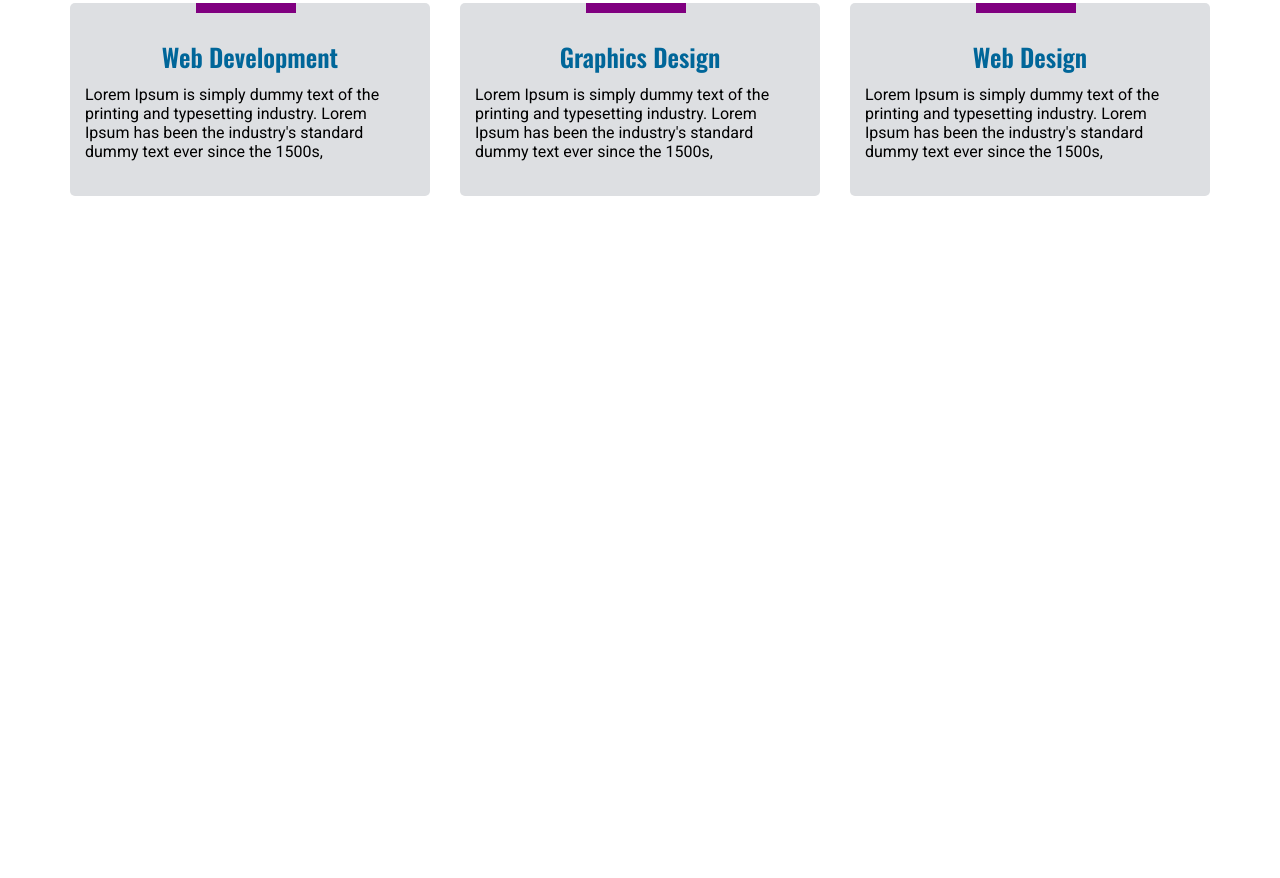
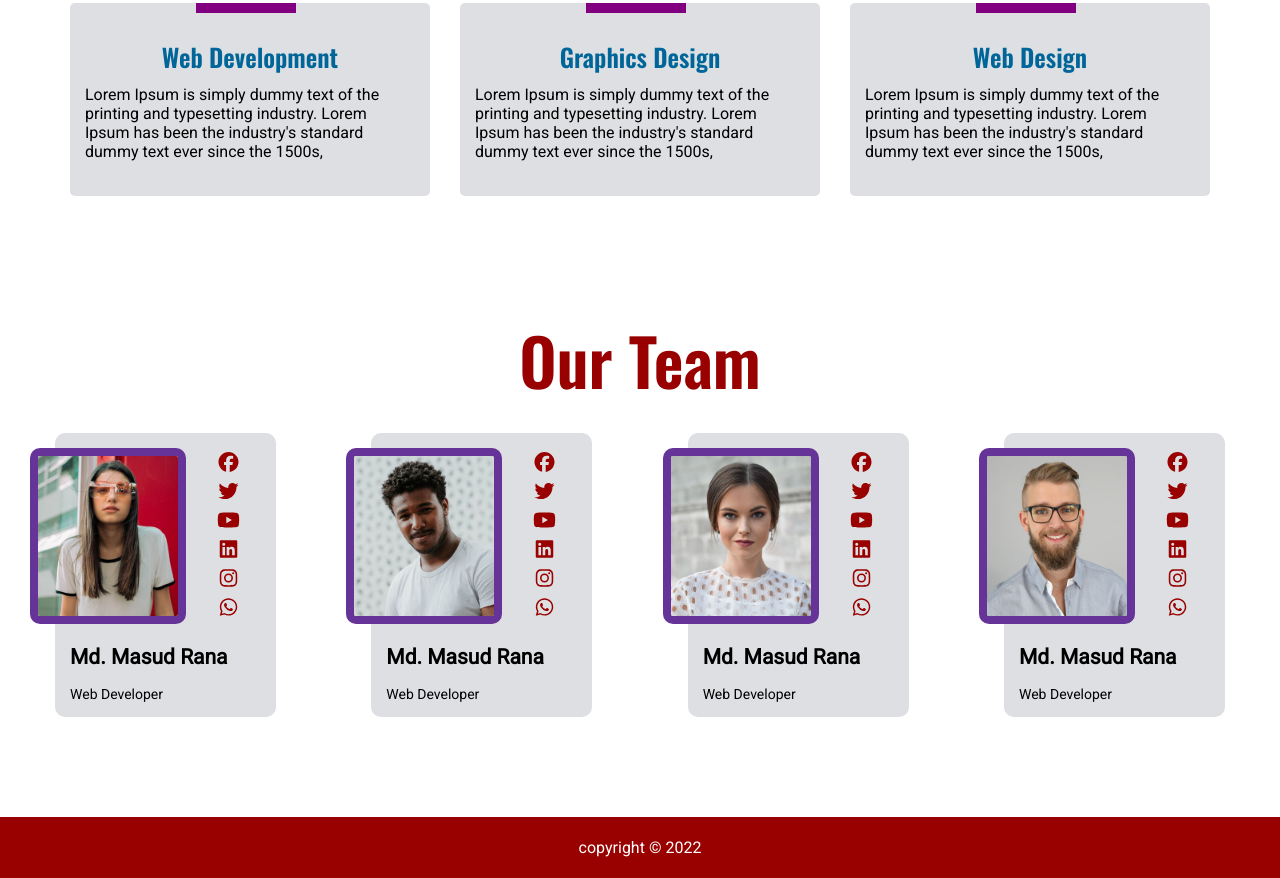
Before and after one commit to nfjisan/LandingPage, a plain HTML site: page index.html in a window 1280 px wide. Shown: the part 883-1761 px from the top of the page. Before the commit the page ends 1194 px from the top, so only its background shows below. Drawn offline with nearby package versions, Linux system fonts and the light colour scheme.

Commit message:
team and footer section added

```diff
--- a/assets/css/core.css
+++ b/assets/css/core.css
@@ -139,7 +139,8 @@ a{
 	==============================================================
 */
 .services_section{
-	padding: 100px 0px;
+	padding-top:100px;
+	padding-bottom: 50px;
 }
 .services{
 	display: flex;
@@ -182,3 +183,100 @@ a{
     margin: 0px;
     margin-top: 10px;
 }
+
+
+
+/*
+	==============================================================
+		6. Team
+	==============================================================
+*/
+
+.team_section{
+	padding-top:50px;
+	padding-bottom: 100px;
+}
+.team{
+	display: flex;
+    justify-content: space-between;
+}
+.single_team{
+	background-color: #dddfe2;
+	padding: 15px;
+	position: relative;
+	border-radius: 10px;
+}
+.single_team:after{
+	content: '';
+	position: absolute;
+	top:0px;
+	left: 0px;
+	width:0%;
+	height:100%;
+	background: linear-gradient(to bottom, #ffeb3c 0%, #ff9600 100%);
+	-webkit-background: linear-gradient(to top, #ffeb3c 0%, #ff9600 100%);
+	transition: all 600ms ease;
+	-webkit-transition:all 600ms ease;
+	border-radius: 10px;
+}
+.single_team:hover::after{
+	width:100%;
+	z-index: 1;
+}
+
+.single_team_top{
+	display: flex;
+	z-index: 5;
+}
+.team_pic{
+	flex: 3;
+	z-index: 5;
+	margin-right: 15px;
+}
+.team_pic img{
+	width:140px;
+	border: 8px solid rebeccapurple;
+	border-radius: 10px;
+	margin-left: -40px;
+}
+.team_social_link{
+	flex: 1;
+    z-index: 5;
+    flex-direction: column;
+    display: flex;
+    justify-content: center;
+    align-items: center;
+    margin-left: 15px;
+    margin-right: 20px;
+}
+.team_social_link a{
+	     color: #990000;
+    font-size: 20px;
+    margin-bottom: 5px;
+}
+.single_team_bottom{
+	z-index: 5 !important;
+	position: relative;
+}
+.single_team_bottom h2{
+	z-index: 5;
+}
+
+
+
+
+
+/*
+	==============================================================
+		7. Footer
+	==============================================================
+*/
+.footer_section{
+	background-color: #990000;
+	padding: 5px 0px;
+}
+.footer_section p{
+	color:#fff;
+	font-size: 16px;
+	text-align: center;;
+}
--- a/index.html
+++ b/index.html
@@ -59,7 +59,7 @@
 
 
 
-	<!-- ===== services Section End ===== -->
+	<!-- ===== services Section start ===== -->
 	<section class="services_section">
 		<div class="container">
 			<div class="title">
@@ -85,10 +85,102 @@
 
 
 
+	<!-- ===== team Section start ===== -->
+	<section class="team_section">
+		<div class="container">
+			<div class="title">
+				<h2>Our Team</h2>
+			</div>
+			<div class="team">
+				<div class="single_team">
+					<div class="single_team_top">
+						<div class="team_pic">
+							<img src="assets/img/pic1.jpg">
+						</div>
+						<div class="team_social_link">
+							<a href="#"><i class="fa-brands fa-facebook"></i></a>
+							<a href="#"><i class="fa-brands fa-twitter"></i></a>
+							<a href="#"><i class="fa-brands fa-youtube"></i></a>
+							<a href="#"><i class="fa-brands fa-linkedin"></i></a>
+							<a href="#"><i class="fa-brands fa-instagram"></i></a>
+							<a href="#"><i class="fa-brands fa-whatsapp"></i></a>
+						</div>
+					</div>
+					<div class="single_team_bottom">
+						<h2>Md. Masud Rana</h2>
+						<span>Web Developer</span>
+					</div>
+				</div>
+				<div class="single_team">
+					<div class="single_team_top">
+						<div class="team_pic">
+							<img src="assets/img/pic2.jpg">
+						</div>
+						<div class="team_social_link">
+							<a href="#"><i class="fa-brands fa-facebook"></i></a>
+							<a href="#"><i class="fa-brands fa-twitter"></i></a>
+							<a href="#"><i class="fa-brands fa-youtube"></i></a>
+							<a href="#"><i class="fa-brands fa-linkedin"></i></a>
+							<a href="#"><i class="fa-brands fa-instagram"></i></a>
+							<a href="#"><i class="fa-brands fa-whatsapp"></i></a>
+						</div>
+					</div>
+					<div class="single_team_bottom">
+						<h2>Md. Masud Rana</h2>
+						<span>Web Developer</span>
+					</div>
+				</div>
+				<div class="single_team">
+					<div class="single_team_top">
+						<div class="team_pic">
+							<img src="assets/img/pic3.jpg">
+						</div>
+						<div class="team_social_link">
+							<a href="#"><i class="fa-brands fa-facebook"></i></a>
+							<a href="#"><i class="fa-brands fa-twitter"></i></a>
+							<a href="#"><i class="fa-brands fa-youtube"></i></a>
+							<a href="#"><i class="fa-brands fa-linkedin"></i></a>
+							<a href="#"><i class="fa-brands fa-instagram"></i></a>
+							<a href="#"><i class="fa-brands fa-whatsapp"></i></a>
+						</div>
+					</div>
+					<div class="single_team_bottom">
+						<h2>Md. Masud Rana</h2>
+						<span>Web Developer</span>
+					</div>
+				</div>
+				<div class="single_team">
+					<div class="single_team_top">
+						<div class="team_pic">
+							<img src="assets/img/pic4.jpg">
+						</div>
+						<div class="team_social_link">
+							<a href="#"><i class="fa-brands fa-facebook"></i></a>
+							<a href="#"><i class="fa-brands fa-twitter"></i></a>
+							<a href="#"><i class="fa-brands fa-youtube"></i></a>
+							<a href="#"><i class="fa-brands fa-linkedin"></i></a>
+							<a href="#"><i class="fa-brands fa-instagram"></i></a>
+							<a href="#"><i class="fa-brands fa-whatsapp"></i></a>
+						</div>
+					</div>
+					<div class="single_team_bottom">
+						<h2>Md. Masud Rana</h2>
+						<span>Web Developer</span>
+					</div>
+				</div>
+			</div>
+		</div>
+	</section>
+	<!-- ===== team Section start ===== -->
 
-	<section class="team_section"></section>
 
-	<footer class="footer_section"></footer>
+
+
+	<footer class="footer_section">
+		<div class="container">
+			<p>copyright &copy; 2022</p>
+		</div>
+	</footer>
 
 
 	<script type="text/javascript" src="assets/js/core.js"></script>
```
Also changed, not shown: assets/img/pic1.jpg (added), assets/img/pic2.jpg (added), assets/img/pic3.jpg (added), assets/img/pic4.jpg (added).
